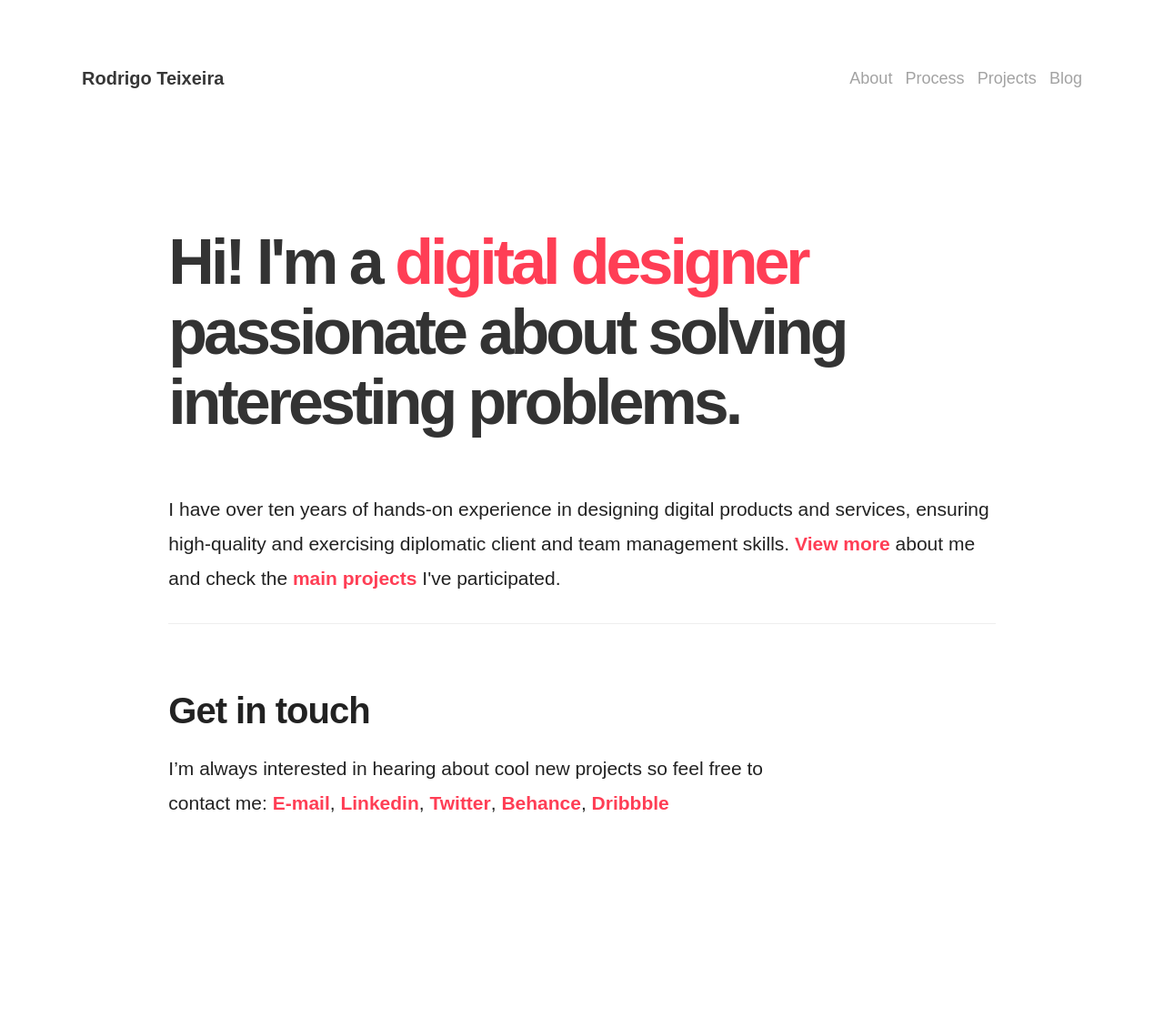
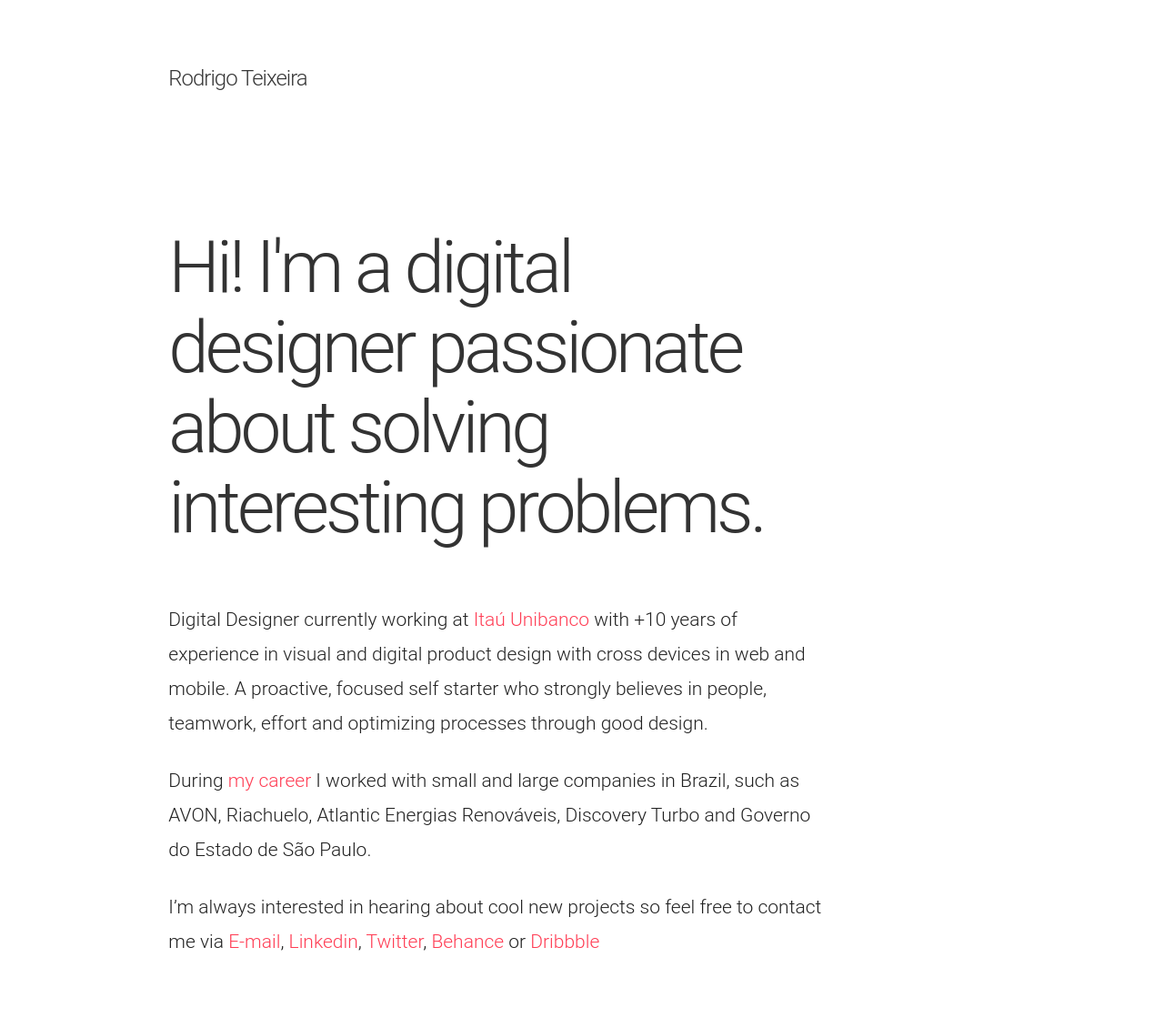
Before and after one commit to drigoteixeira/drigoteixeira.github.io, a Jekyll site: the page built from index.html, in a window 1280 px wide. Shown: the whole page at 91% size. Built offline with Jekyll 4.4.1, drawn with Linux system fonts in a browser that asks for light colours; nearby versions of some CDN libraries; before the commit the page ends 967 px from its top, so only the background shows below that.

Commit message:
Update home-page

```diff
--- /dev/null
+++ b/_layouts/home2.html
@@ -0,0 +1,43 @@
+<!doctype html>
+<!--[if lt IE 7]> <html class="no-js lt-ie9 lt-ie8 lt-ie7" lang="pt-br"> <![endif]-->
+<!--[if IE 7]> <html class="no-js lt-ie9 lt-ie8" lang="pt-br"> <![endif]-->
+<!--[if IE 8]> <html class="no-js lt-ie9" lang="pt-br"> <![endif]-->
+<!--[if gt IE 8]><!--> <html class="no-js" lang="pt-br"> <!--<![endif]-->
+
+  <head>
+
+    <title>{% if page.title %}{{ page.title }} | {% endif %}{{ site.name }} | {{ site.description }}</title>
+
+    {% include meta.html %}
+    {% include style.html %}
+    {% include analytics.html %}
+
+  </head>
+
+  <body class="blog">
+
+    <div class="page"> <!--BEGIN PAGE -->
+
+        <header class="main-header">
+            <div class="container">
+                <div class="row">
+                    <div class="six columns offset-by-one">
+                        <div class="logo">
+                            <h1><a href="/">Rodrigo Teixeira</a></h1>
+                        </div>
+                    </div>
+                </div>
+            </div>
+        </header>
+
+        <div class="content">
+
+        {{ content }}
+
+        </div>
+
+        {% include footer.html %}
+
+    </div> <!--END PAGE -->
+    </body>
+</html>
--- a/_scss/base.scss
+++ b/_scss/base.scss
@@ -16,10 +16,9 @@ body {
 	font-size: 1.5em;
 	/* currently ems cause chrome bug misinterpreting rems on body element */
 	line-height: 1.5;
-	font-family: 'Poppins', sans-serif;
 	color: $gray-2;
 	text-rendering: optimizelegibility;
-
+    font-family: 'Roboto', sans-serif;
 }
 
 .right {
--- a/_scss/layout.scss
+++ b/_scss/layout.scss
@@ -92,10 +92,11 @@ HEADER
 }
 
 .logo h1 {
-  font-size: 20px;
+  font-size: 24px;
   line-height: 32px;
   letter-spacing: 0;
-  font-weight: bold;
+  font-weight: 300;
+  letter-spacing: -1px;
 }
 
 .logo h1 span {
@@ -439,11 +440,6 @@ figure.highlight {
   text-align: center;
   line-height: 30px;
   background: $red;
-  /* fallback for old browsers */
-  background: -webkit-linear-gradient(45deg, $orange 0, $red 75%);
-  /* Chrome 10-25, Safari 5.1-6 */
-  background: linear-gradient(45deg, $orange 0, $red 75%);
-  /* W3C, IE 10+/ Edge, Firefox 16+, Chrome 26+, Opera 12+, Safari 7+ */
   color: $white;
   cursor: pointer;
   border: 0;
--- a/_scss/links.scss
+++ b/_scss/links.scss
@@ -8,7 +8,6 @@ a {
   -moz-transition: color 0.2s linear;
   -webkit-transition: color 0.2s linear;
   padding-bottom: 2px;
-  font-weight: bold;
   text-decoration: none;
 }
 
--- a/_scss/typography.scss
+++ b/_scss/typography.scss
@@ -6,12 +6,12 @@ h3,
 h4,
 h5,
 h6 {
-  font-weight: 700;
+  font-weight: 300;
   margin-bottom: 2rem;
   letter-spacing: -1px;
   color: $gray-2;
-  font-family: 'Poppins', sans-serif;
   margin-top: 0;
+  font-family: 'Roboto', sans-serif;
 }
 
 h1 {
@@ -33,16 +33,14 @@ h1 {
 }
 
 .highlight {
-  font-size: 70px;
+font-weight: 300;
+  font-size: 80px;
   line-height: 1.1em;
   color: $gray-3;
   letter-spacing: -4px;
   margin-bottom: 60px;
   word-wrap: break-word;
 
-      span {
-        color: $red;
-    }
 
 }
 
--- a/index.html
+++ b/index.html
@@ -1,23 +1,19 @@
 ---
-layout: home
+layout: home2
 ---
 <div class="hero-cover">
     <div class="container">
         <div class="row">
-            <div class="ten columns offset-by-one jumbo">
+            <div class="eight columns jumbo offset-by-one">
                 <h1 class="highlight">Hi! I'm a <span>digital designer</span> passionate about solving interesting problems.</h1>
 
-                <p>I have over ten years of hands-on experience in designing digital products and services, ensuring high-quality and exercising diplomatic client and team management skills. <a href="/about/">View more</a> about me and check the <a href="/projects/">main projects</a> I've participated.</p>
-               	<hr>
+                <p>Digital Designer currently working at <a href="http://www.itau.com.br">Itaú Unibanco</a> with +10 years of experience in visual and digital product design with cross devices in web and mobile. A proactive, focused self starter who strongly believes in people, teamwork, effort and optimizing processes through good design. </p>
+
+                <p>During <a href="https://www.linkedin.com/in/drigoteixeira/">my career</a> I worked with small and large companies in Brazil, such as AVON, Riachuelo, Atlantic Energias Renováveis, Discovery Turbo and Governo do Estado de São Paulo.</p>
+
+                <p>I’m always interested in hearing about cool new projects so feel free to contact me via <a href="mailto:hello@rodrigoteixeira.co">E-mail</a>, <a href="https://www.linkedin.com/in/drigoteixeira/">Linkedin</a>, <a href="https://twitter.com/drigo">Twitter</a>, <a href="https://www.behance.net/drigoteixeira">Behance</a> or <a href="https://dribbble.com/drigo">Dribbble</a></p>
+
             </div>
         </div>
     </div>
 </div>
-<div class="container">
-	<div class="row">
-		<div class="eight columns offset-by-one jumbo">
-			<h2>Get in touch</h2>
-			<p>I’m always interested in hearing about cool new projects so feel free to contact me: <a href="mailto:hello@rodrigoteixeira.co">E-mail</a>, <a href="https://www.linkedin.com/in/drigoteixeira/">Linkedin</a>, <a href="https://twitter.com/drigo">Twitter</a>, <a href="https://www.behance.net/drigoteixeira">Behance</a>, <a href="https://dribbble.com/drigo">Dribbble</a></p>
-		</div>
-	</div>
-</div>
--- a/js/scripts.js
+++ b/js/scripts.js
@@ -5,7 +5,7 @@ $(window).load(function(){
 
     WebFont.load({
         google: {
-            families: ['Poppins:300,300i,400,400i,700,700i']
+            families: ['Roboto:300,300i,400,400i,700,700i']
         }
     });
 });
```
